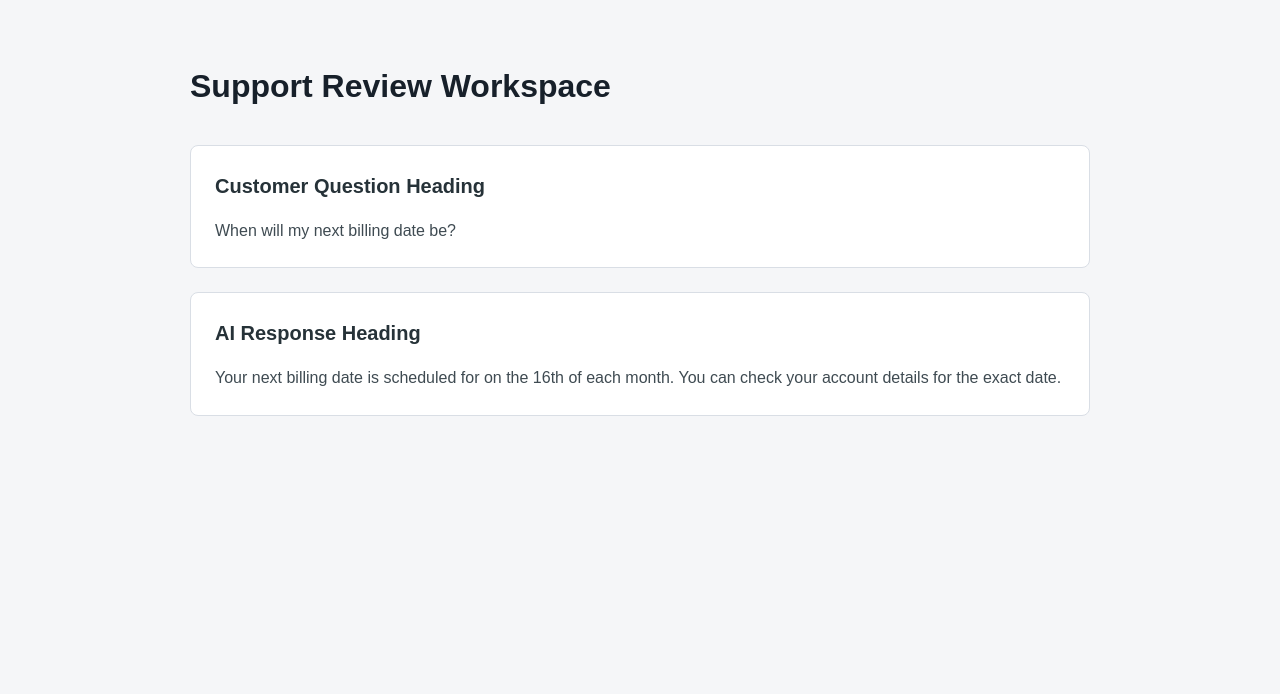
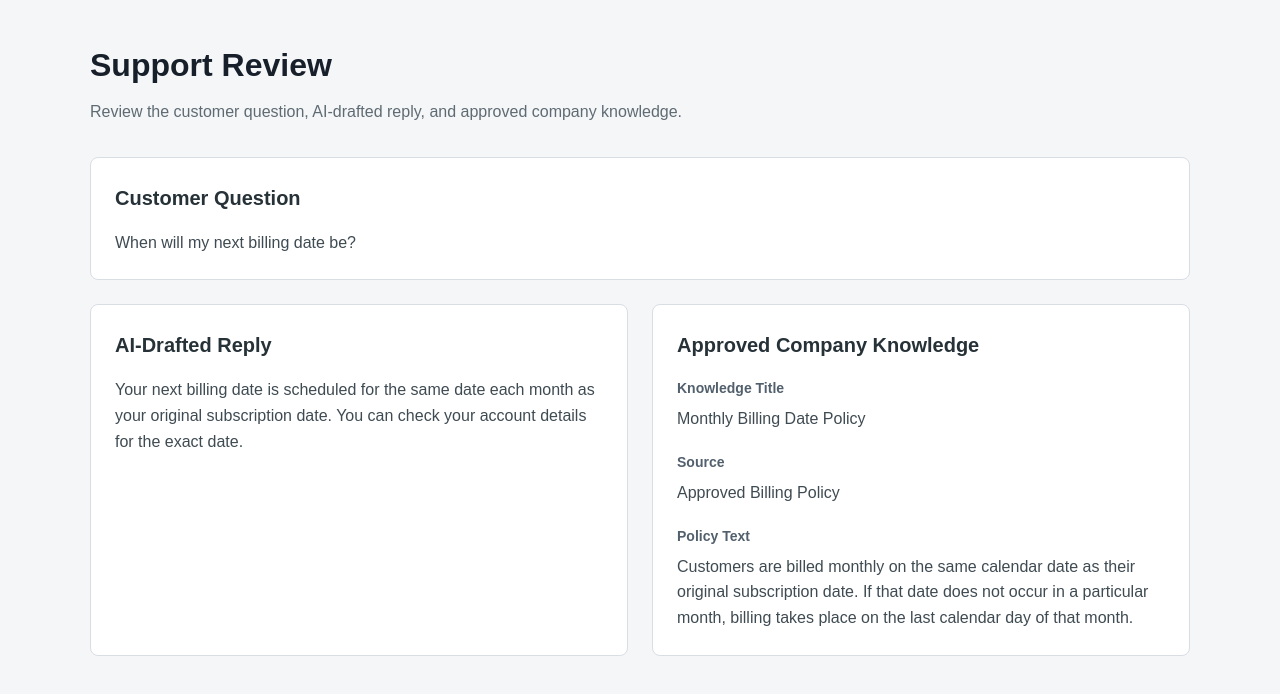
Before and after one commit to Kosiasiko/Support-Review-Workspace, a website: page client/index.html in a window 1280 px wide. Drawn offline with Linux system fonts and the light colour scheme.

Commit message:
Render support review knowledge

```diff
--- a/client/css/style.css
+++ b/client/css/style.css
@@ -12,17 +12,26 @@ body {
 }
 
 main {
-  max-width: 900px;
+  max-width: 1100px;
   margin: 0 auto;
 }
 
+.page-header {
+  margin-bottom: 32px;
+}
+
 h1 {
-  margin-bottom: 32px;
+  margin: 0 0 8px;
   font-size: 32px;
   color: #17202a;
 }
 
-section {
+.page-header p {
+  margin: 0;
+  color: #5f6b73;
+}
+
+.review-section {
   margin-bottom: 24px;
   padding: 24px;
   background-color: #ffffff;
@@ -30,15 +39,39 @@ section {
   border-radius: 8px;
 }
 
-h2 {
+.review-section h2 {
   margin-top: 0;
   margin-bottom: 16px;
   font-size: 20px;
   color: #263238;
 }
 
-p {
+.review-section p {
   margin: 0;
   font-size: 16px;
   color: #3f4b52;
 }
+
+.comparison-grid {
+  display: grid;
+  grid-template-columns: 1fr 1fr;
+  gap: 24px;
+}
+
+.knowledge-field {
+  margin-bottom: 20px;
+}
+
+.knowledge-field:last-child {
+  margin-bottom: 0;
+}
+
+.knowledge-field h3 {
+  margin: 0 0 6px;
+  font-size: 14px;
+  color: #52606d;
+}
+
+.knowledge-field p {
+  margin: 0;
+}
--- a/client/index.html
+++ b/client/index.html
@@ -6,19 +6,55 @@
   <title>Support Review Workspace</title>
   <link rel="stylesheet" href="css/style.css">
 </head>
+
 <body>
   <main>
-        <h1>Support Review Workspace</h1>
+    <header class="page-header">
+      <h1>Support Review</h1>
+      <p>Review the customer question, AI-drafted reply, and approved company knowledge.</p>
+    </header>
 
-        <section aria-labelledby="customer-question-heading">
-            <h2 id="customer-question-heading">Customer Question Heading</h2>
-            <p>When will my next billing date be?</p>
+    <section
+      class="review-section"
+      aria-labelledby="customer-question-heading"
+    >
+      <h2 id="customer-question-heading">Customer Question</h2>
+      <p id="customer-question"></p>
     </section>
-        <section aria-labelledby="ai-response-heading">
-            <h2 id="ai-response-heading">AI Response Heading</h2>
-            <p>Your next billing date is scheduled for on the 16th of each month. You can check your account
-        details for the exact date.</p>
+
+    <div class="comparison-grid">
+      <section
+        class="review-section"
+        aria-labelledby="draft-reply-heading"
+      >
+        <h2 id="draft-reply-heading">AI-Drafted Reply</h2>
+        <p id="ai-draft-reply"></p>
       </section>
+
+      <section
+        class="review-section"
+        aria-labelledby="approved-knowledge-heading"
+      >
+        <h2 id="approved-knowledge-heading">Approved Company Knowledge</h2>
+
+        <div class="knowledge-field">
+          <h3>Knowledge Title</h3>
+          <p id="knowledge-title"></p>
+        </div>
+
+        <div class="knowledge-field">
+          <h3>Source</h3>
+          <p id="knowledge-source"></p>
+        </div>
+
+        <div class="knowledge-field">
+          <h3>Policy Text</h3>
+          <p id="knowledge-policy"></p>
+        </div>
+      </section>
+    </div>
   </main>
+
+  <script src="js/app.js"></script>
 </body>
 </html>
--- a/client/js/app.js
+++ b/client/js/app.js
@@ -1,3 +1,12 @@
+const customerQuestion = {
+  text: "When will my next billing date be?"
+};
+
+const aiDraftReply = {
+  text:
+    "Your next billing date is scheduled for the same date each month as your original subscription date. You can check your account details for the exact date."
+};
+
 const approvedKnowledge = {
   id: "billing-date-policy-001",
   title: "Monthly Billing Date Policy",
@@ -23,6 +32,22 @@ function validateKnowledgeRecord(record) {
   return true;
 }
 
+function renderReviewPage() {
+  document.querySelector("#customer-question").textContent =
+    customerQuestion.text;
+
+  document.querySelector("#ai-draft-reply").textContent =
+    aiDraftReply.text;
+
+  document.querySelector("#knowledge-title").textContent =
+    approvedKnowledge.title;
+
+  document.querySelector("#knowledge-source").textContent =
+    approvedKnowledge.source;
+
+  document.querySelector("#knowledge-policy").textContent =
+    approvedKnowledge.policyText;
+}
+
 validateKnowledgeRecord(approvedKnowledge);
-
-console.log("Knowledge record validation passed.");
+renderReviewPage();
```
Lines whose indentation alone changed are shown as unchanged.
